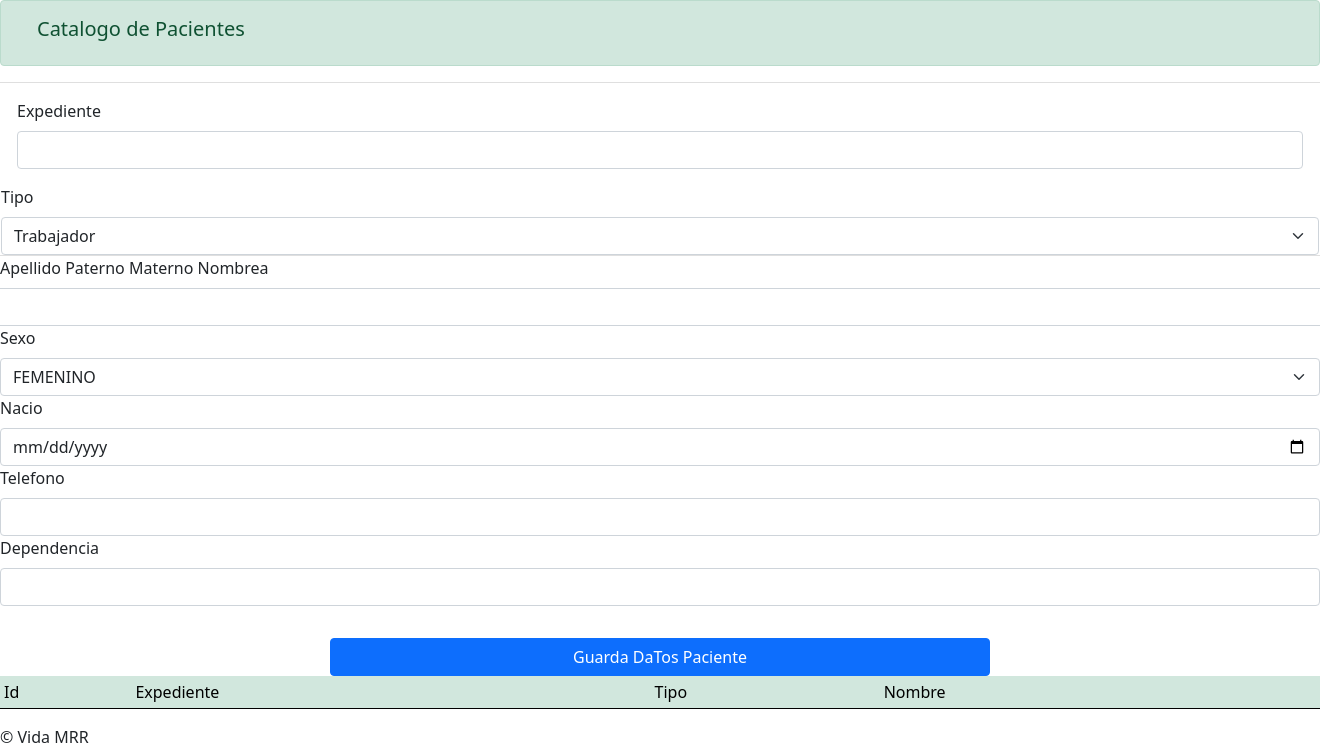
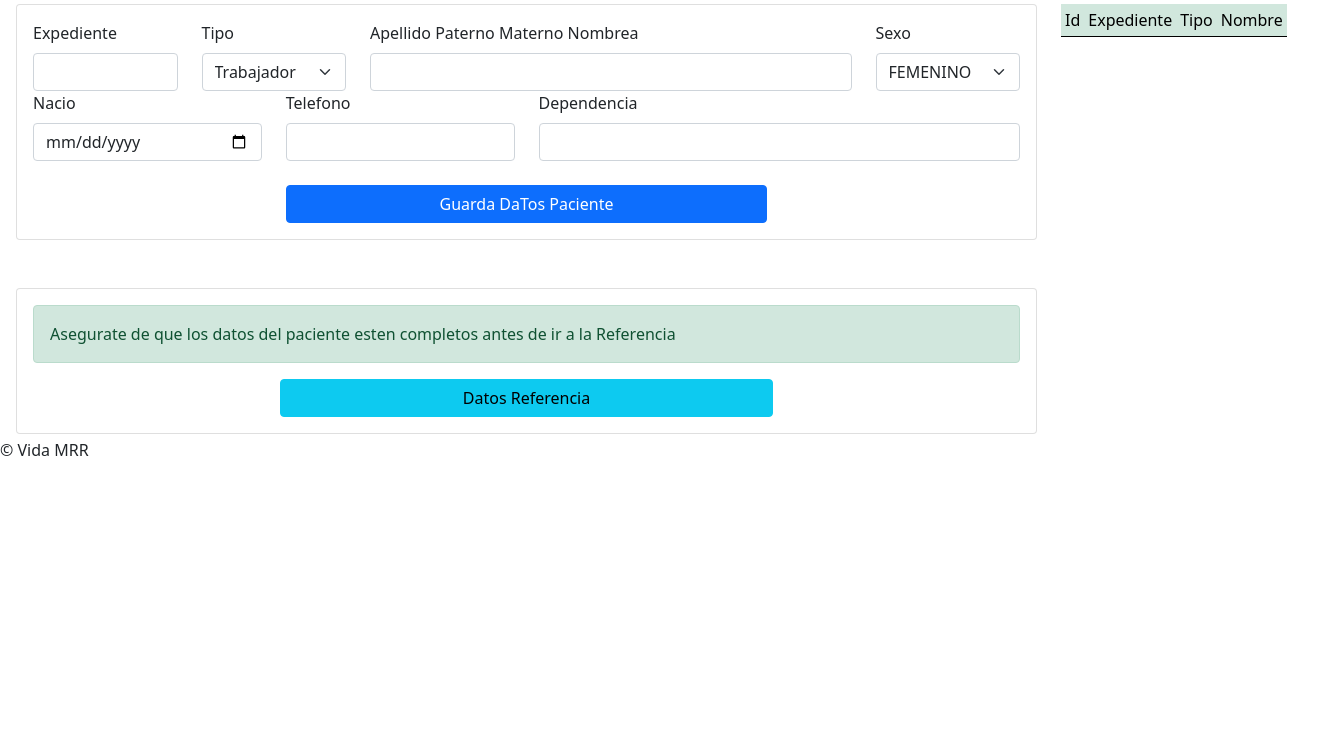
Before and after one commit to felicianojaba/myissste, a PHP site: page /myissste/tarea in a window 1320 px wide; the page is wider, and only the part inside the window is pictured. Shown: the part 56-805 px from the top of that part. After the commit the page ends 512 px from the top of that part, so only its background shows below. Run offline with PHP 8.4, Linux system fonts and the light colour scheme; data that the repository does not hold is empty; some libraries are stand-ins or nearby versions.

Commit message:
valdidando datos

```diff
--- a/config/config.php
+++ b/config/config.php
@@ -5,7 +5,7 @@ define('URL', 'http://localhost/myissste/');
 define('HOST', 'localhost');
 define('DB', 'umfcaborca');
 define('USER', 'root');
-define('PASSWORD', "");
+define('PASSWORD', "root");
 define('CHARSET', 'utf8mb4');
 
 ?>
--- a/public/js/tareas.js
+++ b/public/js/tareas.js
@@ -26,7 +26,7 @@ $(document).ready(function (){
 						<a href="#" class="paciente-expediente">${paciente.expediente.substring(0,10)}</a>
 					</td>
 					<td>${paciente.expediente.substring(10,12)}</td>
-					<td>${paciente.nombre}</td>
+					<td>${paciente.nombre.substring(0,8)}</td>
 
 
 					</tr>`});
@@ -125,4 +125,11 @@ $(document).ready(function (){
 		});
 	});
 
+	$(document).on('click','#btn-referencia', function () {
+		if(confirm('Desea hacer la referencia. . ?')){
+			console.log('dijo si');
+			};
+	});
+
+
 });
--- a/views/tarea/index.php
+++ b/views/tarea/index.php
@@ -1,35 +1,26 @@
 <?php require 'views/header.php'; ?>
 
-<! ––Aqui algo -->
-<div class="alert alert-success d-flex align-items-center" role="alert">
-  <svg class="bi flex-shrink-0 me-2" width="12" height="12" role="img" aria-label="Success:"><use xlink:href="#check-circle-fill"/></svg>
-  <div>
-    <h5 class="center"><?php echo $this->mensaje; ?></h5>
-  </div>
-</div>
-
-
-<! ––Aqui toda la pantalla
+<!-- Aqui toda la pantalla -->
 <div class="container m-1">
   <div class="row">
-    <! ––Aqui Datos del Paciente
-    <div class="col-10">
+    <!-- Aqui Datos del Paciente -->
+    <div class="col-11">
       <div class="card">
         <div class="card-body">
 
         <form id="paciente-form">
             <input type="hidden" id="pacienteId">
 
-            <! ––El pirmer renglon del formulario
+            <!--El pirmer renglon del formulario -->
             <div class="row">
 
-              <! ––Expediente
+              <!-- Expediente -->
               <div class="col-2">
                 <label for="expediente" class="form-label">Expediente</label>
                 <input type="text"  class="text-uppercase form-control fs-15" id="expediente" maxlength="10">
               </div>
 
-              <! ––Tipo
+              <!-- Tipo de -->
               <div class="col-2">
                 <label for="tipo" class="form-label">Tipo</label>
                 <select id="eltipo" class="form-select" aria-label="Default select example">
@@ -60,13 +51,13 @@
                 </select>
               </div>
 
-              <! ––Descripe
+              <!-- Descripe -->
               <div class="col-6">
                 <label for="descripe" class="form-label">Apellido Paterno Materno Nombrea</label>
                 <input type="text" class="form-control" id="nombre" maxlength="40">
               </div>
 
-              <! ––Sexo
+              <!-- Sexo -->
               <div class="col-2">
                 <label for="sexo" class="form-label">Sexo</label>
                 <select id="sexo" class="form-select" aria-label="Default select example">
@@ -74,42 +65,52 @@
                   <option value="MACULINO">MASCULINO</option>
                 </select>
               </div>
-            </div> <! –– Div primer renglon del formulario
+            </div> <!-- Div primer renglon del formulario -->
 
-            <! ––El segundo renglon del formulario
+            <!-- El segundo renglon del formulario -->
             <div class="row">
-              <! ––Nacio
+              <!-- Nacio -->
               <div class="col-3">
                 <label for="nacio" class="form-label">Nacio</label>
                 <input type="date" class="form-control" id="nacio">
               </div>
 
-              <! ––Telefon
+              <!-- Telefon -->
               <div class="col-3">
                 <label for="telefono" class="form-label">Telefono</label>
                 <input type="text" class="form-control" id="telefono">
               </div>
 
-              <! ––Dependencia
+              <!-- Dependencia -->
               <div class="col-6">
                 <label for="depende" class="form-label">Dependencia</label>
                 <input type="text" class="form-control" id="depende">
               </div>
-            </div><! –– Div segundo renglon del formulario
+            </div><!-- Div segundo renglon del formulario -->
 
-            <! ––Aqui el boton de guardar
+            <!-- Aqui el boton de guardar -->
             <div class="row">
-                <div class="d-grid gap-2 col-6 mx-auto">
-                    <BR>
-                    <button class="btn btn-primary" type="submit">Guarda DaTos Paciente</button>
-                </div>
+              <div class="d-grid gap-0 col-6 mx-auto">
+                <BR>
+                <button class="btn btn-primary" type="submit">Guarda DaTos Paciente</button>
+              </div>
             </div>
           </form>
-        </div> <! ––Div del Body
-      </div> <! ––Div del card
-    </div> <! ––Div col-10
-    <! ––Aqui el div de 2 colunas donde va la tabla
-    <div class="col-2">
+        </div> <!--Div del Body -->
+      </div> <!-- Div del card -->
+      <BR><BR>
+      <div class="card"><!--Div del card -->
+        <div class="card-body"><!--Div del Body -->
+        <div class="alert  alert-success" role="alert">Asegurate de que los datos del paciente esten completos antes de ir a la Referencia  </div>
+          <div class="d-grid gap-4 col-6 mx-auto">
+            <button id="btn-referencia" class="btn btn-info" >Datos Referencia</button>
+          </div>
+        </div>
+      </div>
+
+    </div> <!--Div col-10 -->
+    <!--Aqui el div de 2 colunas donde va la tabla -->
+    <div class="col-1">
       <table class="table table-success table-striped table table-sm">
         <thead>
           <tr>
@@ -117,14 +118,15 @@
             <td>Expediente</td>
             <td>Tipo</td>
             <td>Nombre</td>
-            <td></td>
+
           </tr>
         </thead>
         <tbody id="pacientes"></tbody>
       </table>
     </div>
-  </div><! ––Div del Row
-</div><! ––Div del Container
+  </div><!--Div del Row -->
+</div><!--Div del Container -->
+
 <script type="text/javascript" src="<?php echo constant('URL'); ?>public/js/tareas.js"></script>
 
 <?php require 'views/footer.php'; ?>
```
